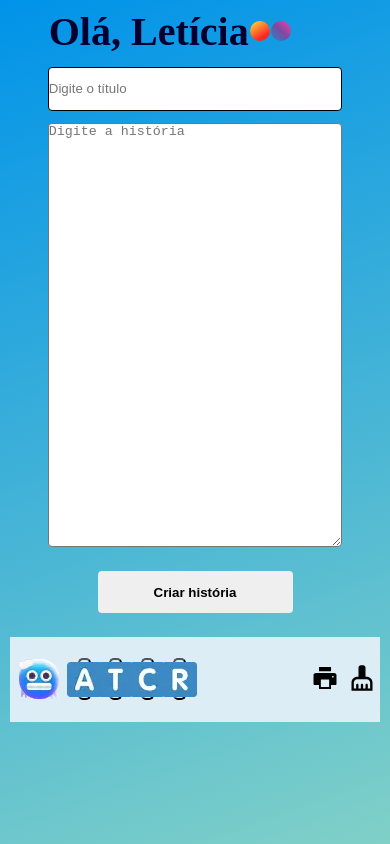
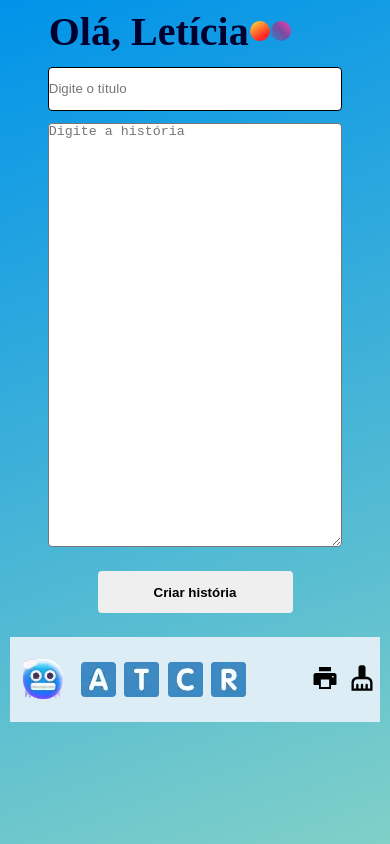
Before and after one commit to FilipeSall/story-teller-print-generator, a React (Vite) app: page / in a window 390 px wide. Built offline with nearby package versions, Linux system fonts and the light colour scheme.

Commit message:
alterando a responsividade dos botoes de fonte

```diff
--- a/src/App.css
+++ b/src/App.css
@@ -250,3 +250,9 @@
     width: 20%;
   }
 }
+
+@media screen and (max-width:600px) {
+  .print_container-font--wrapper {
+    width: 65%;
+  }
+}
--- a/src/components/font_btn/FontBtn.module.css
+++ b/src/components/font_btn/FontBtn.module.css
@@ -10,3 +10,9 @@
     border-radius: 5px;
     padding: 4px;
 }
+
+@media screen and (max-width:600px) {
+    .button{
+        border: none;
+    }
+}
```
